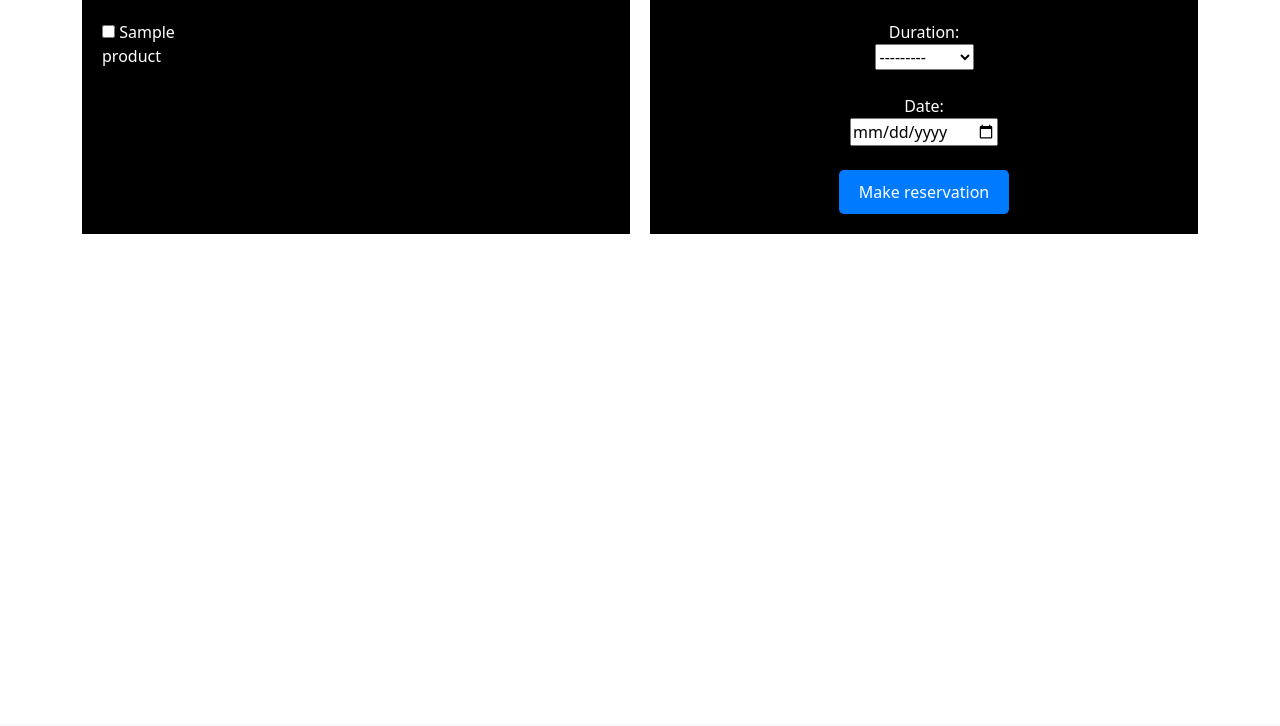
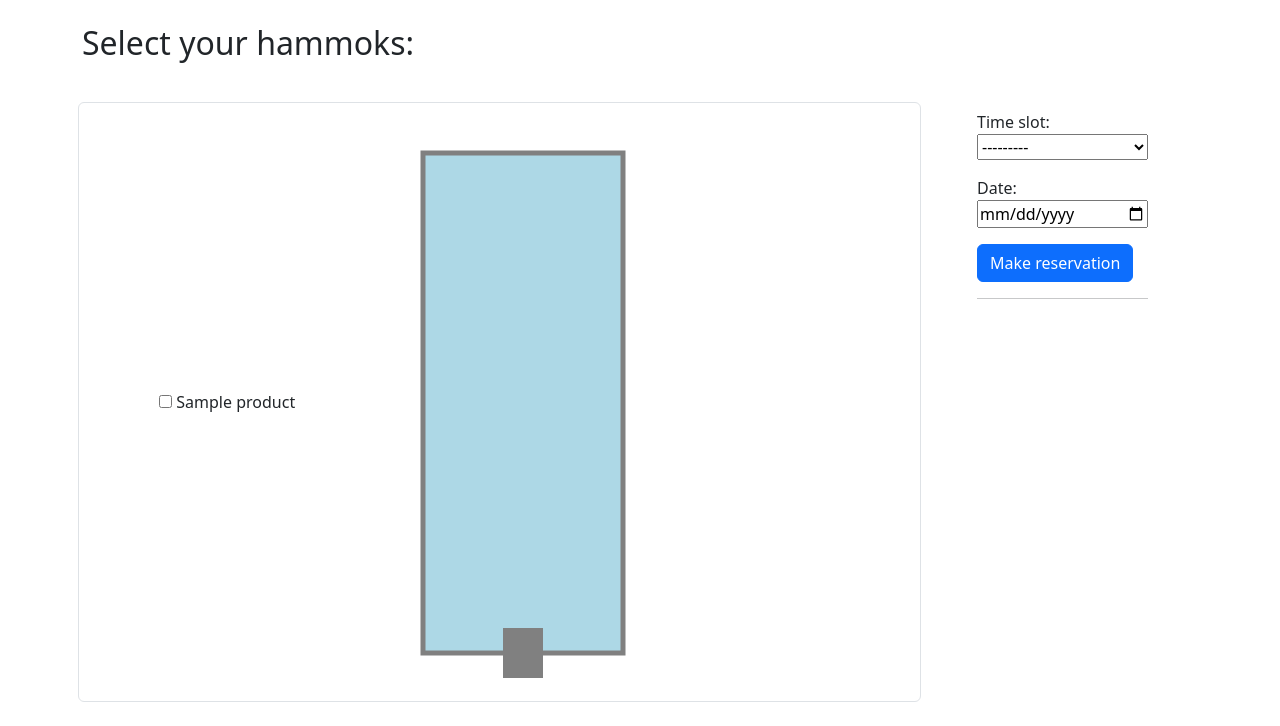
Before and after one commit to TheReported/jhoola, a Django app: a page that uses src/app/back-end/users/templates/users/pages/book.html in a window 1280 px wide. Shown: the part 76-802 px from the top of the page. Before the commit the page ends 310 px from the top, so only its background shows below. Run offline with Django 5.2, Linux system fonts and the light colour scheme; a user stored in the database is signed in; tables that the repository leaves empty hold one stand-in row (values such as "Sample post"); one stand-in notice (Sample message) is shown.

Commit message:
Booking confirmation message and styles added to book functionality #25

```diff
--- a/src/app/back-end/booking/forms.py
+++ b/src/app/back-end/booking/forms.py
@@ -14,9 +14,7 @@ class BookingForm(forms.ModelForm):
     class Meta:
         model = Booking
         fields = ['products', 'duration', 'date']
-        widgets = {
-            'duration': forms.Select(choices=Booking.TimeSlots.choices),
-        }
+
 
     def __init__(self, user, *args, **kwargs):
         super().__init__(*args, **kwargs)
--- a/src/app/back-end/booking/views.py
+++ b/src/app/back-end/booking/views.py
@@ -36,19 +36,21 @@ def booking_pdf(request, username, booking_id):
 @login_required
 @client_required
 def booking_view(request, username):
-    client = Client.objects.get(user=request.user)
+    client = get_object_or_404(Client, user=request.user)
     if request.method == 'POST':
         form = BookingForm(user=client, data=request.POST)
         if form.is_valid():
+            cd = form.cleaned_data
             booking = form.save(commit=False)
-            products = form.cleaned_data['products']
+            products = cd['products']
             total_price = sum(product.price for product in products)
 
             booking.user = client
             booking.price = total_price
             booking.save()
             form.save_m2m()
-            return redirect('users:manager_users')
+            messages.success(request, 'Your hammocks have been properly booked')
+            return redirect('booking:booking_list', username=username)
     else:
         form = BookingForm(user=client)
     return render(request, 'users/pages/book.html', {'form': form, 'section': 'Book'})
--- a/src/app/back-end/users/static/css/client.css
+++ b/src/app/back-end/users/static/css/client.css
@@ -1,38 +1,15 @@
-.box {
-  flex: 1;
-  background-color: black;
-  color: white;
-  padding: 20px;
-}
 
-.box:first-child {
-  margin-right: 20px;
-}
-
-.products {
-  display: flex;
-  flex-wrap: wrap;
-
+.site-map {
+  max-height: 600px;
 }
 
 .product {
-  width: 20%;
-  margin-bottom: 10px;
-}
-.send_book {
-  background-color: #007bff;
-  color: #ffffff;
-  border: none;
-  padding: 10px 20px;
-  border-radius: 5px;
-  cursor: pointer;
-  font-size: 16px;
+  width: fit-content;
 }
 
-.send_book:hover {
-  background-color: #0056b3;
+.reservation-form {
+  max-height: fit-content;
 }
-
 /*****MESSAGES.HTML*****/
 
 #messages-container {
@@ -61,6 +38,7 @@
 }
 
 /*****NAV*****/
+
 .nav-link {
   color: black;
   text-decoration: none;
--- a/src/app/back-end/users/templates/users/pages/book.html
+++ b/src/app/back-end/users/templates/users/pages/book.html
@@ -1,30 +1,63 @@
 {% extends "users/dashboard.html" %}
 {% load static %}
 
-{% block title %}Book hammock{% endblock title %}
+{% block title %}Book your hammocks{% endblock title %}
 
 {% block content %}
-<div class="container d-flex ">
-  <div class="box">
+
+<div class="container">
+
+{% block messages %}
+  {% include "users/messages/success.html" %}
+{% endblock messages %}
+
+  <div class="row mt-4">
+    <h2>Select your hammoks:</h2>
+  </div>
   <form method="post">
     {% csrf_token %}
-      <div class="products">
-        {% for product in form.products %}
-          <div class="product">
+    <div class="row mt-4 p-2">
+      <div class="site-map col-9 border border-1 rounded d-flex flex-row">
+        <div class="col-4 products d-flex flex-wrap justify-content-center">
+          {% for product in form.products|slice:"::2" %}
+          <div class="product p-1 m-2 d-flex justify-content-center align-items-center">
             {{ product }}
           </div>
           {% endfor %}
         </div>
-      <br>
+
+        <div class="col-4 pool">
+          <svg width="300" height="600" xmlns="http://www.w3.org/2000/svg">
+            <!-- Swimming pool -->
+            <rect x="60" y="50" width="200" height="500" fill="lightblue" stroke="grey" stroke-width="5"/>
+            <!-- Stairs -->
+            <rect x="140" y="525" width="40" height="50" fill="grey"/>
+          </svg>
         </div>
-  <div class="box">
-    <center>
-        <label>Duration:</label><br>
-        {{ form.duration }}<br><br>
-        <label>Date:</label><br>
-        {{ form.date }}<br><br>
-        <button type="submit" class="send_book">Make reservation</button>
-      </form>
+
+        <div class="col-4 products d-flex flex-wrap justify-content-center">
+          {% for product in form.products|slice:"1::2" %}
+          <div class="product p-1 m-2 d-flex justify-content-center align-items-center">
+            {{ product }}
+          </div>
+          {% endfor %}
         </div>
       </div>
+
+      <div class="col-2 p-2 ms-5">
+        <div class="reservation-form">
+          <p class="d-flex flex-column">
+            <label>Time slot:</label>
+              {{form.duration}}
+          <p class="d-flex flex-column">
+            <label>Date:</label>
+            {{ form.date }}
+          </p>
+          <button type="submit" class="btn btn-primary">Make reservation</button>
+          <hr>
+        </div>
+      </div>
+    </div>
+  </form>
+
 {% endblock content %}
--- a/src/app/back-end/users/templates/users/pages/bookings.html
+++ b/src/app/back-end/users/templates/users/pages/bookings.html
@@ -70,5 +70,4 @@
       });
   });
   </script>
-
 {% endblock domready %}
```
Also changed, not shown: src/app/back-end/users/templates/users/messages/error.html (added, +37 -0 lines). Lines whose indentation alone changed are shown as unchanged.
